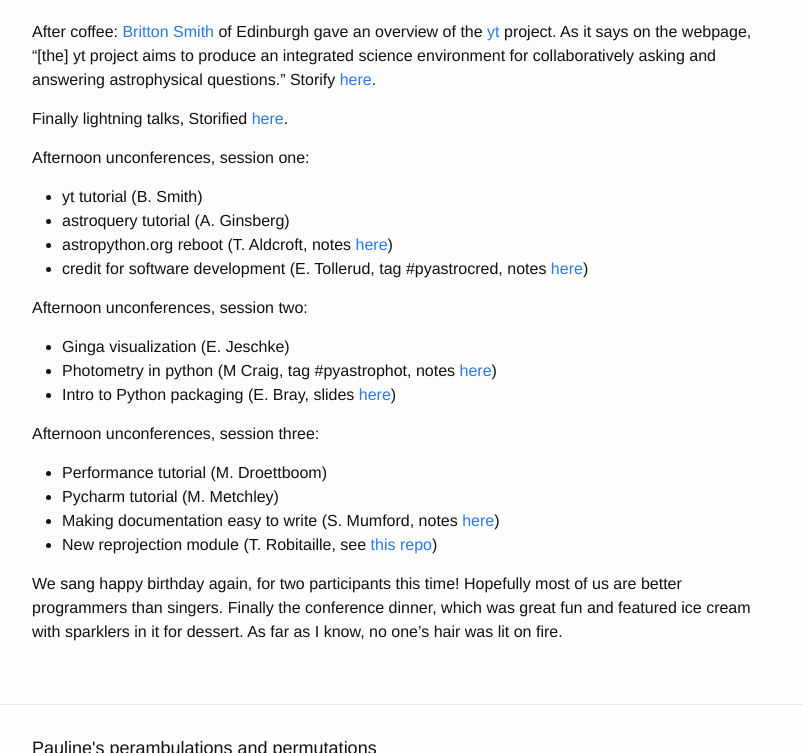
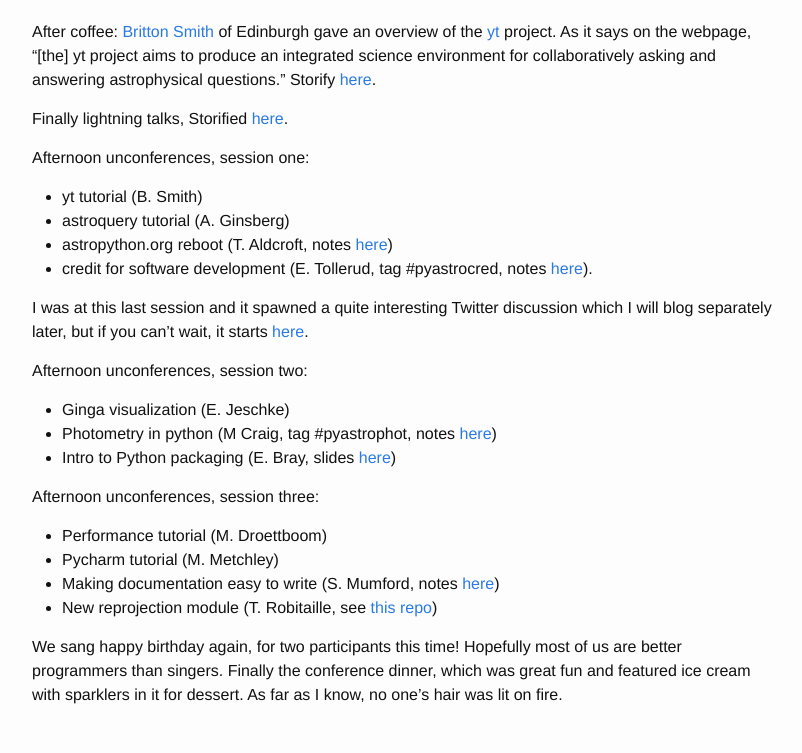
Before and after one commit to PBarmby/PBarmby.github.io, a Jekyll site: the page built from _posts/2015-04-22-Python-in-Astronomy-Day-3.markdown, in a window 1280 px wide and 900 px high, scrolled down 315 px, cut to the strip 0-753 px from the top of the window. Shown: the whole strip, without its empty margins (238-1040 px from the left). Built offline with Jekyll 4.4.1, drawn with Linux system fonts in a browser that asks for light colours.

Commit message:
link to Twitter s/w credit disc

```diff
--- a/_posts/2015-04-22-Python-in-Astronomy-Day-3.markdown
+++ b/_posts/2015-04-22-Python-in-Astronomy-Day-3.markdown
@@ -16,7 +16,9 @@ Afternoon unconferences, session one:
 * yt tutorial (B. Smith)
 * astroquery tutorial (A. Ginsberg)
 * astropython.org reboot (T. Aldcroft, notes [here](https://docs.google.com/document/d/1jIgNreqR7EM7rD5fqCzzF1N9NA_8rwOS-aUX2dMwzQc/edit?pli=1#heading=h.zl59ytrsxwu))
-* credit for software development (E. Tollerud, tag #pyastrocred, notes [here](https://docs.google.com/document/d/1aXOQdM46gAGCJEt1LvF0zFHlq-mtaZ9HOgvOHD7gy00/edit?pli=1))
+* credit for software development (E. Tollerud, tag #pyastrocred, notes [here](https://docs.google.com/document/d/1aXOQdM46gAGCJEt1LvF0zFHlq-mtaZ9HOgvOHD7gy00/edit?pli=1)).
+
+I was at this last session and it spawned a quite interesting Twitter discussion which I will blog separately later, but if you can't wait, it starts [here](https://twitter.com/PBarmby/status/590850156804833281).
 
 
 Afternoon unconferences, session two:
```
